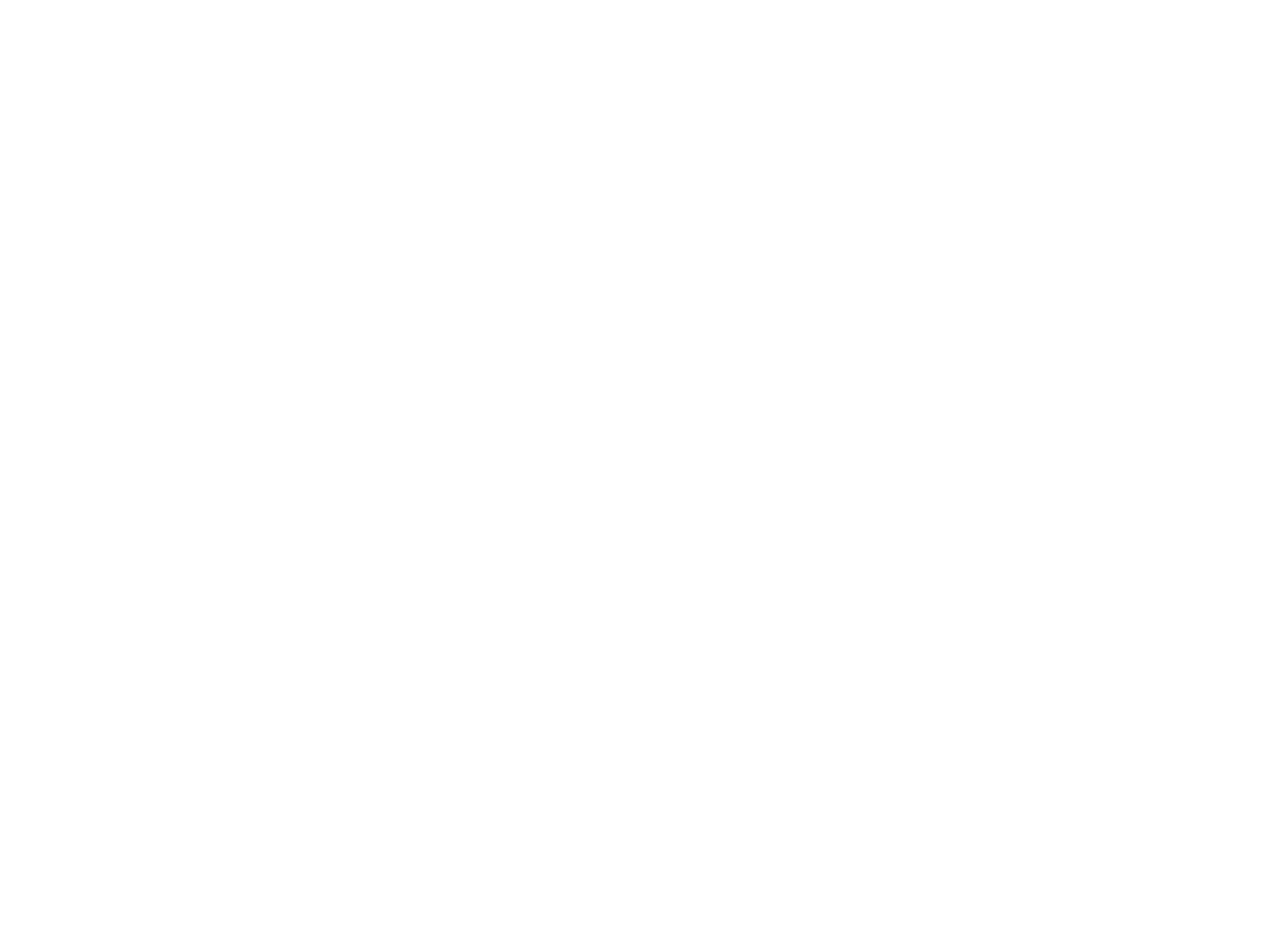
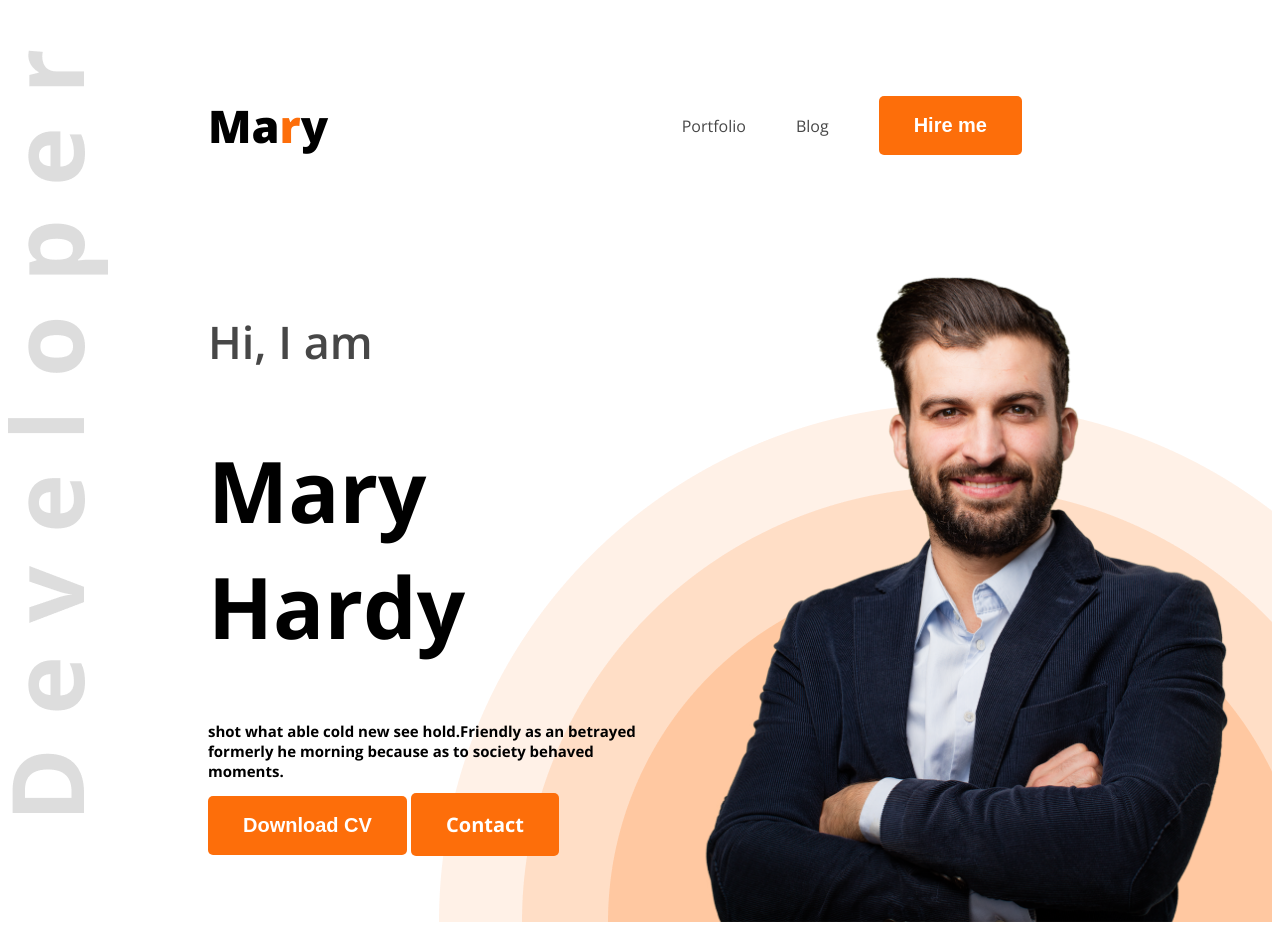
Before and after one commit to protivaghosh/web-first-acount, a plain HTML site: page index.html in a window 1280 px wide. Before the commit the page ends 800 px from the top, so only its background shows below. Drawn offline with nearby package versions, Linux system fonts and the light colour scheme.

Commit message:
added css

```diff
--- a/index.html
+++ b/index.html
@@ -4,9 +4,31 @@
     <meta charset="UTF-8">
     <meta name="viewport" content="width=device-width, initial-scale=1.0">
     <title>Web Developer</title>
+    <link rel="preconnect" href="https://fonts.googleapis.com">
+<link rel="preconnect" href="https://fonts.gstatic.com" crossorigin>
+<link href="https://fonts.googleapis.com/css2?family=Open+Sans:ital,wght@0,300..800;1,300..800&display=swap" rel="stylesheet">
+    <link rel="stylesheet" href="style.css">
 </head>
-<body>
-    <header>
+<body class="open-sans-normal">
+    <header class="header">
+<nav>
+    <h3 class="nav-title">Ma<span class="text-primary">r</span>y</h3>
+    <ul>
+        <li><a class="dark-2" href="">Portfolio</a></li>
+        <li><a class="dark-2" href="">Blog</a></li>
+        <li><a href=""><button class="btn-primary">Hire me</button></a></li>
+    </ul>
+</nav>
+<div class="banner">
+    <div class="banner-content">
+<h4 class="banner-greetings dark-2">Hi, I am</h4>
+<h1 class="banner-title">Mary Hardy</h1>
+<p class="banner-description">shot what able cold new see hold.Friendly as an betrayed formerly he morning because as to society behaved moments. </p>
+<button class="btn-primary">Download CV</button>
+<butto class="btn-primary">Contact</butto>
+    </div>
+    <img class="banner-profile-pic" src="images/hardy.png">
+</div>
 
     </header>
     <main>
--- /dev/null
+++ b/style.css
@@ -0,0 +1,81 @@
+.open-sans-normal {
+    font-family: "Open Sans", sans-serif;
+    font-optical-sizing: auto;
+     font-style: normal;
+    font-variation-settings:
+      "wdth" 100;
+  }
+
+ /* shared style */
+ .text-primary{
+         color:#FD6E0A;
+ }
+ .dark-2{
+    color:#474747
+ }
+ .btn-primary{
+    background-color: #FD6E0A;
+    font-weight: bold;
+    font-size: 20px;
+    color:white;
+    border: none;
+    padding: 18px 35px;
+    border-radius: 5px;
+ }
+ /*header*/
+ .header{
+    background-image: url("images/developer.png"),url("images/header_bg.png");
+    background-repeat: no-repeat;
+    background-position: top left,bottom right;
+ }
+
+ /* nav style*/
+ nav{
+    display: flex;
+    align-items: center;
+    justify-content: space-between;
+    margin: 50px 200px;
+ }
+
+ .nav-title{
+   font-weight:800 ;
+   font-size: 45px;
+ }
+
+ nav ul li{
+    list-style: none;
+    margin-right: 50px;
+ }
+ nav li a{
+    text-decoration: none;
+ }
+ nav ul{
+    display: flex;
+    align-items: center;
+
+ }
+ /* banner style */
+ .banner-greetings{
+    font-size: 45px;
+    font-weight: 600;
+
+ }
+.banner-description{
+    font-weight: bold;
+    font-size: 15px;
+}
+ .banner{
+    display: flex;
+    justify-content: space-between;
+    margin: 0 35px 0 200px;
+ }
+ .banner-content{
+    max-width: 580px;
+ }
+ .banner-title{
+    font-weight: bold;
+    font-size: 85px;
+ }
+.banner-profile-pic{
+    width: 580px;
+}
```
